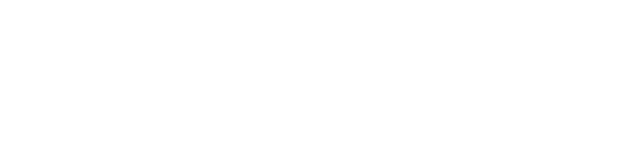
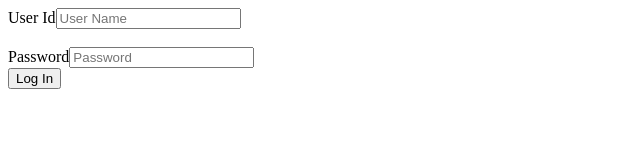
Before and after one commit to acciojob/lift-state-up-5-parikshitmali17, a React app: page / in a window 1280 px wide. Shown: the whole page, without its empty margins (0-640 px from the left). Built offline with nearby package versions, Linux system fonts and the light colour scheme.

Commit message:
complete

```diff
--- a/src/components/App.js
+++ b/src/components/App.js
@@ -1,13 +1,41 @@
 
-import React from "react";
-import './../styles/App.css';
+// import React from "react";
+// import './../styles/App.css';
+
+// const App = () => {
+//   return (
+//     <div>
+//         {/* Do not remove the main div */}
+//     </div>
+//   )
+// }
+
+// export default App
+
+import React, { useState } from "react";
+import "./../styles/App.css";
 
 const App = () => {
+  const [isLogin, setIsLogin] = useState(false); // ✅ Correct syntax
+
+  const handleClick = () => {
+    setIsLogin(true); // ✅ use setState to update state
+  };
+
   return (
     <div>
-        {/* Do not remove the main div */}
+      <label htmlFor="username">User Id</label>
+      <input id="username" type="text" placeholder="User Name" />
+      <br />
+      <br />
+      <label htmlFor="password">Password</label>
+      <input id="password" type="password" placeholder="Password" />
+      <br />
+      <button onClick={handleClick}>Log In</button>
+
+      {isLogin && <p>You are now logged in ✅</p>}
     </div>
-  )
-}
+  );
+};
 
-export default App
+export default App;
```
Also changed, not shown: src/index.html (+1 -0 lines), 1 other file.
